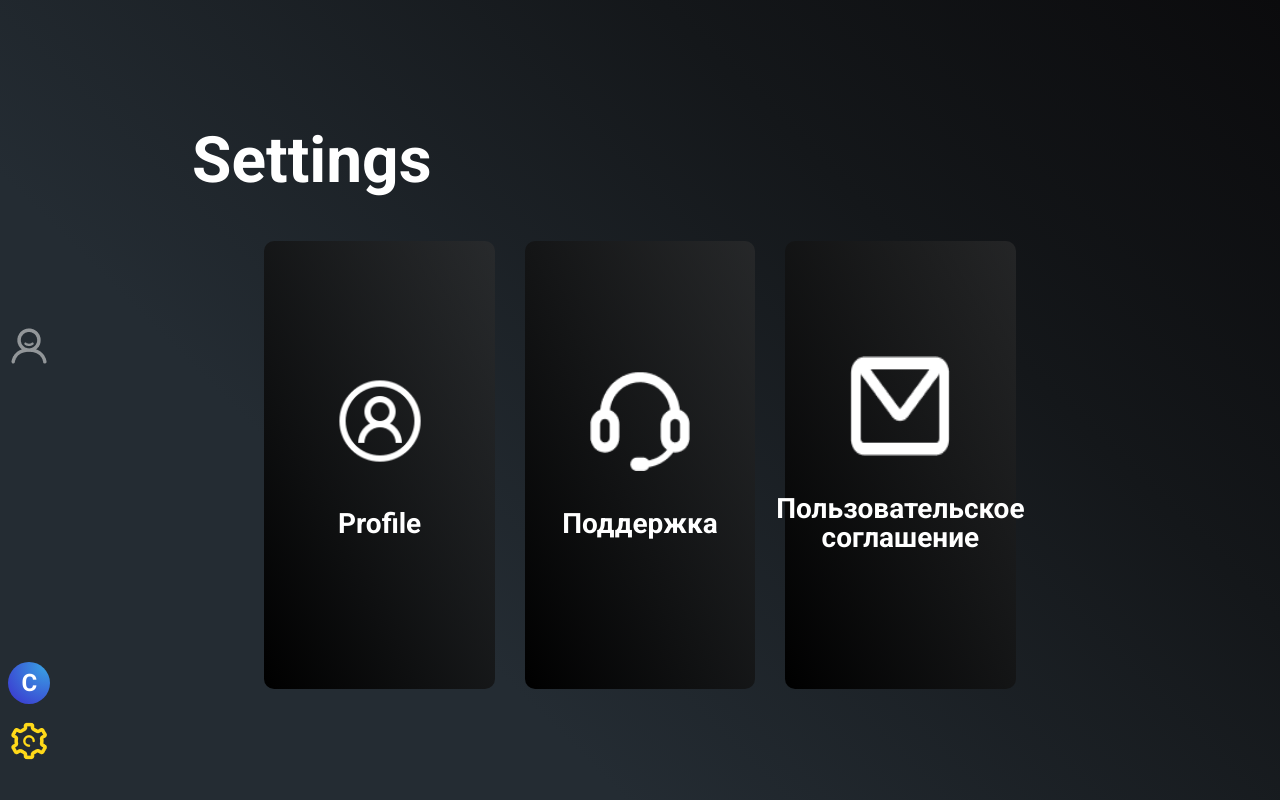
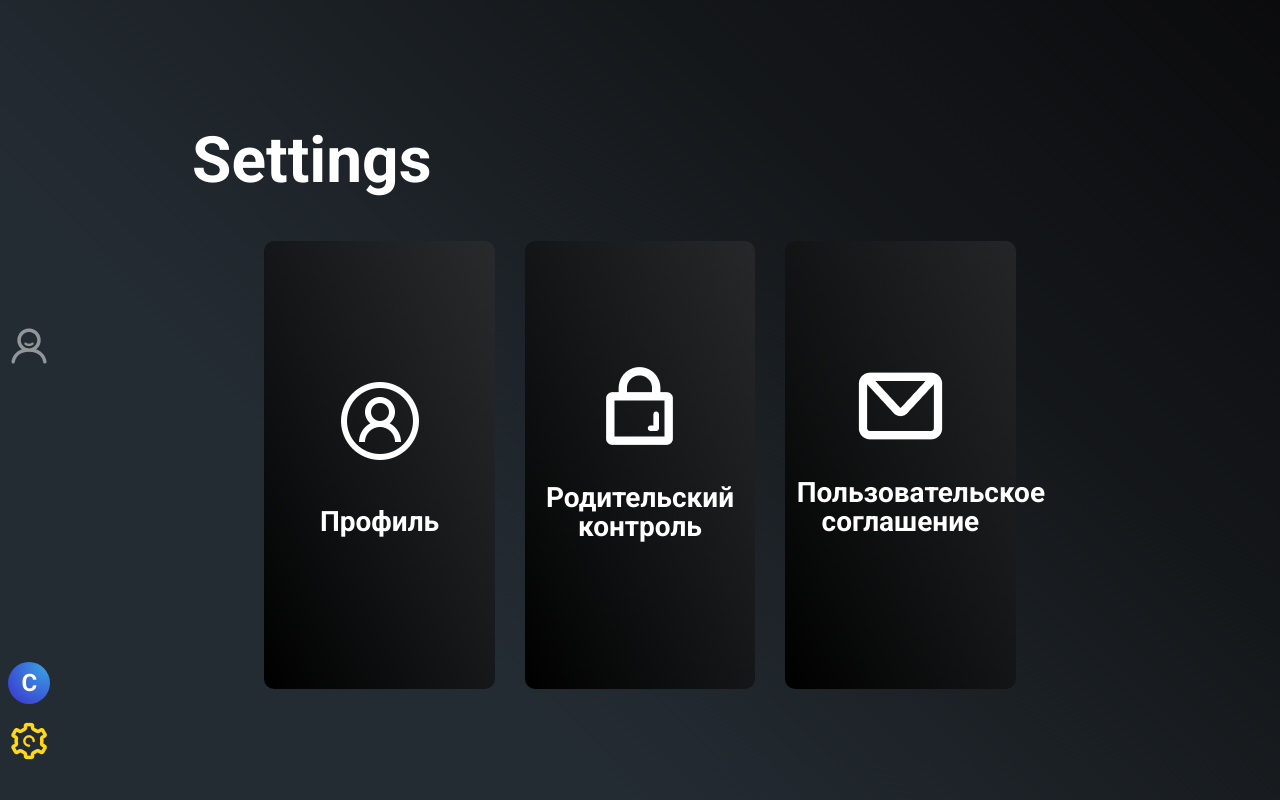
Before and after one commit to Polina-Sapego/Oxagile-training, a React app: page /settings in a window 1280 px wide. Built offline with nearby package versions, Linux system fonts and the light colour scheme.

Commit message:
update settings "Родительский контроль"

```diff
--- a/assets/styles/components/settings/Setting.sass
+++ b/assets/styles/components/settings/Setting.sass
@@ -25,12 +25,11 @@
     left: 11%
 
   .setting-image
-    width: 100px
-    height: 100px
     padding: 6.94px 6.94px 11.11px 6.94px
 
   .setting-text
     font-size: 1.75rem
+    width: 90%
     font-style: normal
     font-weight: 700
     line-height: 1.8rem
--- a/src/components/settings/index.tsx
+++ b/src/components/settings/index.tsx
@@ -1,7 +1,7 @@
 import React from 'react';
 import { Outlet, useLocation } from 'react-router-dom';
 import Login from '@images/account_profile.png';
-import Support from '@images/support.png';
+import ParentalControl from '@images/parentalcontrol.png';
 import Useragreement from '@images/useragreement.png';
 import Setting, { ISettingItem } from './Setting';
 
@@ -11,12 +11,12 @@ function Settings() {
 
   const settings: Array< ISettingItem > = [{
     id: 1,
-    title: 'Profile',
+    title: 'Профиль',
     img: Login,
     link: '/settings/profile',
   },
   {
-    id: 2, title: 'Поддержка', img: Support, link: '/settings/support',
+    id: 2, title: 'Родительский контроль', img: ParentalControl, link: '/settings/support',
   },
   {
     id: 3,
```
Also changed, not shown: assets/images/parentalcontrol.png (added), assets/images/support.png (deleted).
